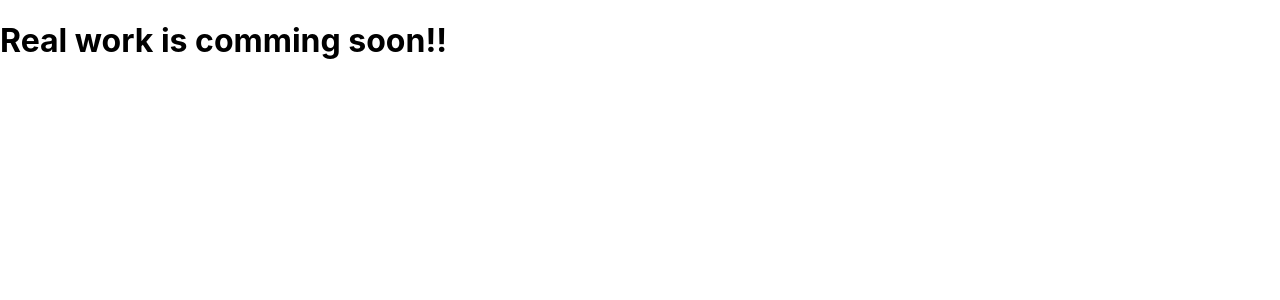
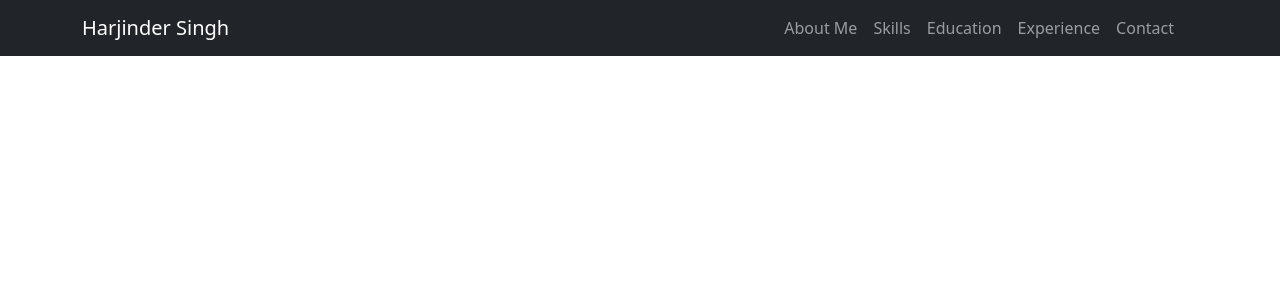
Before and after one commit to harjinder-singh/resume, a React (Create React App) app: page / in a window 1280 px wide. Shown: the top 300 px of the page. Built offline with nearby package versions, Linux system fonts and the light colour scheme.

Commit message:
Added Header

```diff
--- a/package.json
+++ b/package.json
@@ -7,7 +7,9 @@
     "@testing-library/jest-dom": "^5.16.5",
     "@testing-library/react": "^13.4.0",
     "@testing-library/user-event": "^13.5.0",
+    "bootstrap": "^5.2.3",
     "react": "^18.2.0",
+    "react-bootstrap": "^2.7.0",
     "react-dom": "^18.2.0",
     "react-scripts": "5.0.1",
     "web-vitals": "^2.1.4"
--- a/src/App.css
+++ /dev/null
@@ -1,38 +0,0 @@
-.App {
-  text-align: center;
-}
-
-.App-logo {
-  height: 40vmin;
-  pointer-events: none;
-}
-
-@media (prefers-reduced-motion: no-preference) {
-  .App-logo {
-    animation: App-logo-spin infinite 20s linear;
-  }
-}
-
-.App-header {
-  background-color: #282c34;
-  min-height: 100vh;
-  display: flex;
-  flex-direction: column;
-  align-items: center;
-  justify-content: center;
-  font-size: calc(10px + 2vmin);
-  color: white;
-}
-
-.App-link {
-  color: #61dafb;
-}
-
-@keyframes App-logo-spin {
-  from {
-    transform: rotate(0deg);
-  }
-  to {
-    transform: rotate(360deg);
-  }
-}
--- a/src/App.js
+++ b/src/App.js
@@ -1,9 +1,13 @@
-import logo from './logo.svg';
-import './App.css';
+import {Fragment} from 'react';
+import 'bootstrap/dist/css/bootstrap.css';
+
+import Header from './Components/Header/Header';
 
 function App() {
   return (
-    <h1> Real work is comming soon!!</h1>
+    <Fragment>
+      <Header></Header>
+    </Fragment>
   );
 }
 
--- /dev/null
+++ b/src/Components/Header/Header.js
@@ -0,0 +1,40 @@
+import { Fragment } from 'react';
+import Container from 'react-bootstrap/Container';
+import Nav from 'react-bootstrap/Nav';
+import Navbar from 'react-bootstrap/Navbar';
+import Offcanvas from 'react-bootstrap/Offcanvas';
+
+function Header() {
+  return (
+    <Fragment>
+        <Navbar key="md" bg="dark" variant="dark" expand="md" className="mb-3">
+            <Container>
+            <Navbar.Brand href="/">Harjinder Singh</Navbar.Brand>
+            <Navbar.Toggle aria-controls="offcanvasNavbar-expand-md" />
+            <Navbar.Offcanvas
+                id="offcanvasNavbar-expand-md"
+                aria-labelledby="offcanvasNavbarLabel-expand-md"
+                placement="end"
+            >
+                <Offcanvas.Header closeButton>
+                    <Offcanvas.Title id="offcanvasNavbarLabel-expand-md">
+                    Select Choice
+                    </Offcanvas.Title>
+                </Offcanvas.Header>
+                <Offcanvas.Body>
+                    <Nav className="justify-content-end flex-grow-1 pe-3">
+                        <Nav.Link href="#aboutMe">About Me</Nav.Link>
+                        <Nav.Link href="#skills">Skills</Nav.Link>
+                        <Nav.Link href="#education">Education</Nav.Link>
+                        <Nav.Link href="#experience">Experience</Nav.Link>
+                        <Nav.Link href="#contact">Contact</Nav.Link>
+                    </Nav>
+                </Offcanvas.Body>
+            </Navbar.Offcanvas>
+            </Container>
+        </Navbar>
+    </Fragment>
+  );
+}
+
+export default Header;
```
Also changed, not shown: 1 other file (tests, documents, lock files or other folders).
